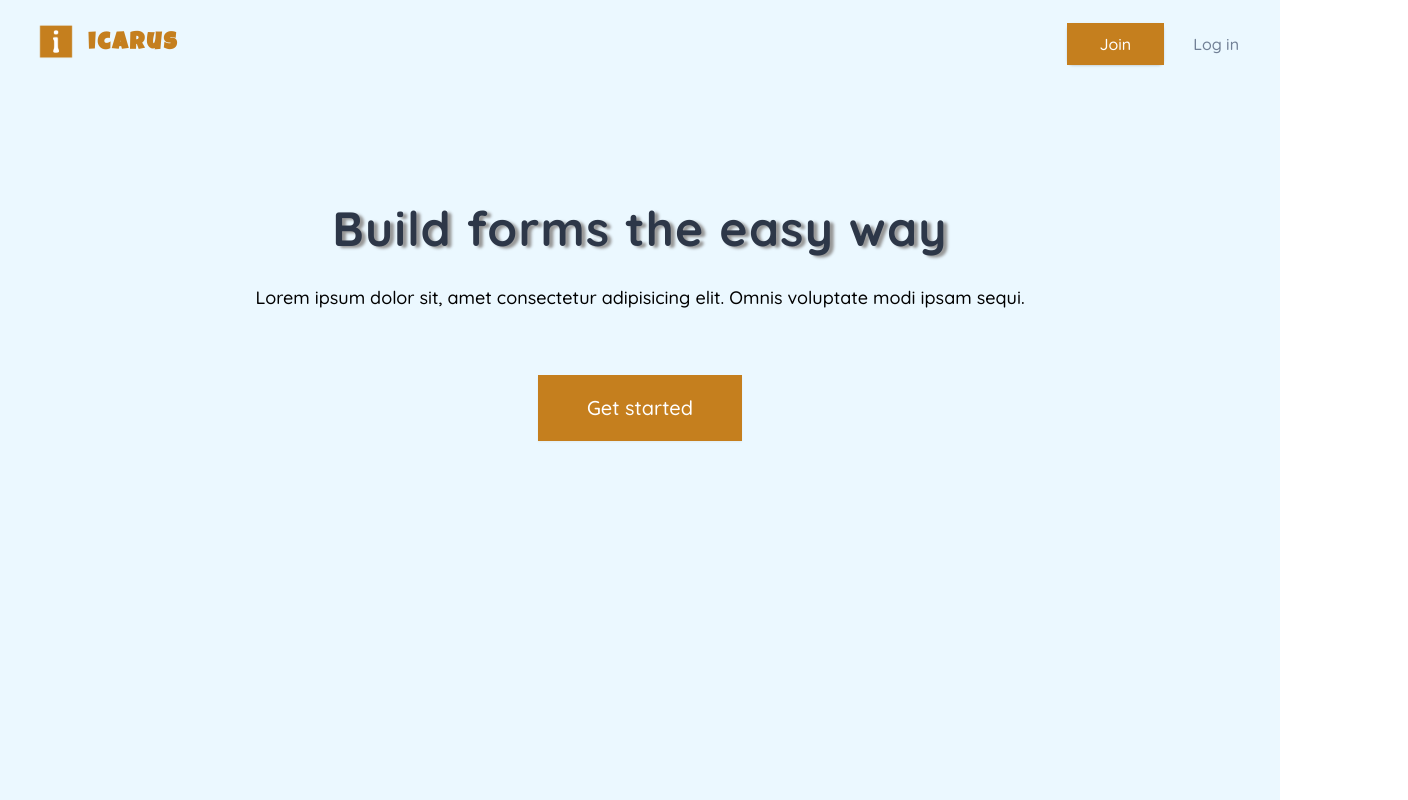
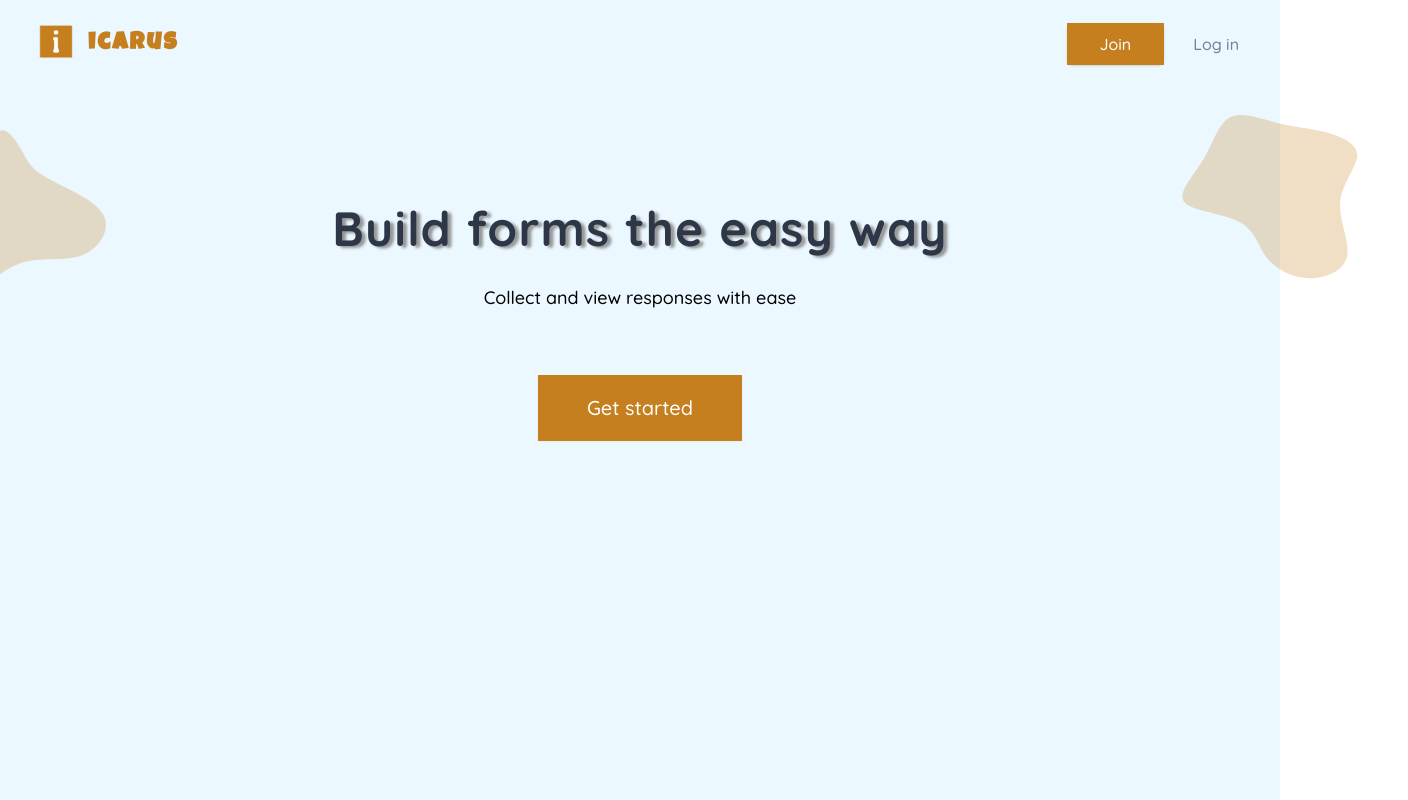
Before and after one commit to VictorArowo/Icarus, a Next.js app: page /Index in a window 1280 px wide. Shown: the whole page, 1408 px wide, since content can reach past the window. Built offline with nearby package versions, Linux system fonts and the light colour scheme; what @tailwindcss/ui would draw is missing.

Commit message:
Added Blobs

```diff
--- /dev/null
+++ b/components/blobs/Blob1.tsx
@@ -0,0 +1,15 @@
+import React from "react";
+
+const Blob1 = () => {
+  return (
+    <svg viewBox="0 0 200 200" xmlns="http://www.w3.org/2000/svg">
+      <path
+        fill="#C57F1E"
+        d="M17.3,-31.9C21.7,-24,24.2,-18.1,37.2,-10.8C50.1,-3.5,73.5,5.2,80.4,17.1C87.4,29,77.9,44.1,64,49.4C50,54.7,31.7,50.1,15.8,55.7C-0.2,61.3,-13.7,77.1,-28.3,80.2C-43,83.4,-58.7,73.9,-68.6,60.5C-78.6,47.1,-82.8,29.8,-74.5,17.2C-66.1,4.6,-45.3,-3.3,-33,-8.9C-20.8,-14.5,-17.2,-17.8,-13.1,-25.8C-9,-33.8,-4.5,-46.6,0.9,-48.1C6.4,-49.6,12.8,-39.7,17.3,-31.9Z"
+        transform="translate(100 100)"
+      />
+    </svg>
+  );
+};
+
+export default Blob1;
--- /dev/null
+++ b/components/blobs/Blob2.tsx
@@ -0,0 +1,15 @@
+import React from "react";
+
+const Blob2 = () => {
+  return (
+    <svg viewBox="0 0 200 200" xmlns="http://www.w3.org/2000/svg">
+      <path
+        fill="#C57F1E"
+        d="M33.5,-47.3C45.7,-44.3,59.5,-38.9,60.3,-29.7C61,-20.6,48.7,-7.7,47.1,7.2C45.6,22,54.8,38.7,52.4,50.2C49.9,61.6,35.8,67.7,22.5,67.4C9.2,67.1,-3.3,60.4,-10.4,51.1C-17.5,41.8,-19.2,29.9,-32.1,23.2C-45,16.5,-69.1,15,-74.8,7.8C-80.5,0.5,-67.8,-12.3,-59.6,-26C-51.5,-39.7,-47.8,-54.3,-38.7,-58.6C-29.5,-63,-14.7,-57.2,-2.1,-54C10.6,-50.8,21.3,-50.3,33.5,-47.3Z"
+        transform="translate(100 100)"
+      />
+    </svg>
+  );
+};
+
+export default Blob2;
--- a/pages/Create.tsx
+++ b/pages/Create.tsx
@@ -5,7 +5,7 @@ import Toolbox from "../components/Toolbox";
 import Form, { FormState, Element } from "../utils/form";
 import { onDragEnd } from "../utils/rbdHelpers";
 import Layout from "../components/Layout/Layout";
-import Topbar from "../components/CreateForm/Topbar";
+import Topbar from "../components/createForm/Topbar";
 import InputConfig from "../components/Layout/InputConfig";
 import { FormContext } from "../context/FormContext";
 
--- a/pages/Index.tsx
+++ b/pages/Index.tsx
@@ -1,11 +1,19 @@
 import Navbar from "../components/home/Navbar";
 import Link from "next/link";
+import Blob1 from "../components/blobs/Blob1";
+import Blob2 from "../components/blobs/Blob2";
 
 const Index = () => {
   return (
     <div className="min-h-screen bg-blue-100">
       <Navbar />
       <div className="flex flex-col items-center">
+        <div className="absolute left-0 w-64 h-64 -m-32 opacity-25">
+          <Blob1 />
+        </div>
+        <div className="absolute right-0 w-64 h-64 -m-32 opacity-25 bottom-64">
+          <Blob2 />
+        </div>
         <div
           className="text-5xl font-extrabold tracking-wide text-gray-800"
           style={{
@@ -14,10 +22,7 @@ const Index = () => {
         >
           Build forms the easy way
         </div>
-        <div className="mt-5 text-lg">
-          Lorem ipsum dolor sit, amet consectetur adipisicing elit. Omnis
-          voluptate modi ipsam sequi.
-        </div>
+        <div className="mt-5 text-lg">Collect and view responses with ease</div>
 
         <span className="inline-flex mt-16 shadow-sm">
           <button
```
